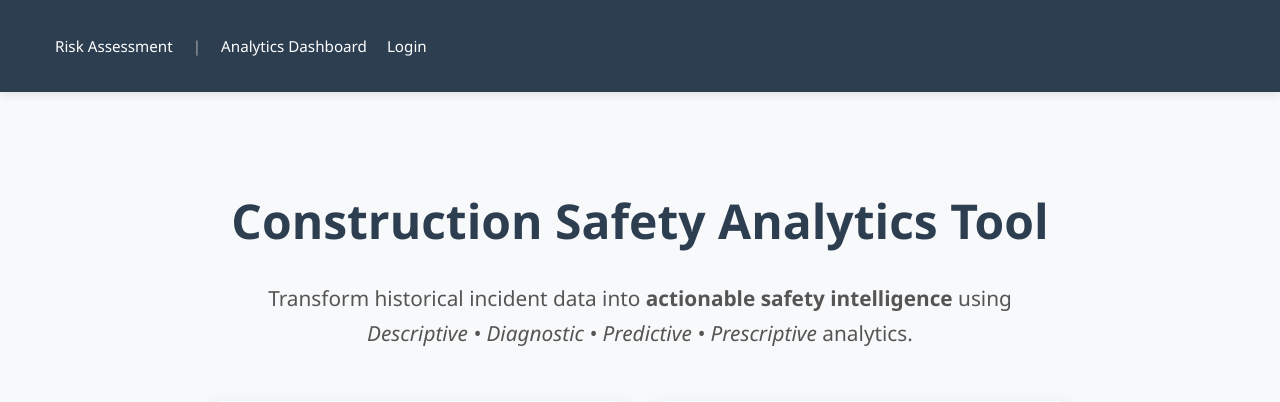
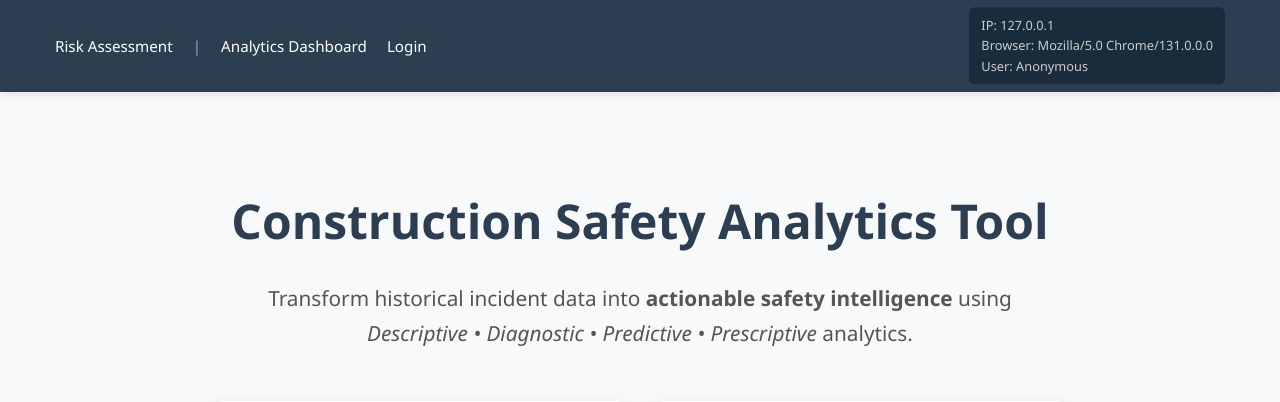
Before and after one commit to jim-kinter/csat-construction-safety-analytics-tool, a Django app: page / in a window 1280 px wide. Shown: the top 402 px of the page. Run offline with Django 5.2, Linux system fonts and the light colour scheme; data that the repository does not hold is empty.

```diff
--- a/csat_app/templates/base.html
+++ b/csat_app/templates/base.html
@@ -9,9 +9,9 @@
 </head>
 <body>
     <header>
-    <div class="container" style="display:flex; justify-content:space-between; align-items:center; flex-wrap:wrap; min-height:60px;">
+        <div class="container" style="position: relative; display:flex; justify-content:flex-start; align-items:center; flex-wrap:wrap; min-height:60px; padding-right: 15px;">
+            <!-- Navigation links (left side) -->
             <div style="display:flex; gap:20px; align-items:center; flex-wrap:wrap; font-size:0.95rem;">
-            <!-- Always visible -->
                 <a href="{% url 'risk_assessment' %}" style="color:white;">Risk Assessment</a>
                 <span style="color:#aaa;">|</span>
                 <a href="{% url 'analytics' %}" style="color:white;">Analytics Dashboard</a>
@@ -29,9 +29,15 @@
                         </button>
                     </form>
                 {% else %}
-                <!-- Optional: show login link when not logged in -->
                     <a href="{% url 'admin:login' %}" style="color:white;">Login</a>
                 {% endif %}
+            </div>
+
+            <!-- Session Info – pinned to far right edge -->
+            <div style="position: absolute; right: 15px; top: 50%; transform: translateY(-50%); font-size:0.8rem; color:#ccc; background:#1a2b3c; padding:8px 12px; border-radius:6px; white-space:nowrap; text-align:left;">
+                IP: {{ request.META.REMOTE_ADDR }}<br>
+                Browser: {{ request.META.HTTP_USER_AGENT|truncatechars:60 }}<br>
+                User: {% if user.is_authenticated %}{{ user.username }} (Authenticated){% else %}Anonymous{% endif %}
             </div>
         </div>
     </header>
--- a/csat_app/views.py
+++ b/csat_app/views.py
@@ -116,14 +116,14 @@ class RiskPredictionView(View):
         })
 
     def run_prediction(self, activity_name, equipment, height, month, state, crew):
-        # Load model and encoders (unchanged)
+        # Load model and encoders
         model = joblib.load('risk_model.joblib')
         le_weather = joblib.load('le_weather.joblib')
         le_equipment = joblib.load('le_equipment.joblib')
         le_severity = joblib.load('le_severity.joblib')
 
-        # Dummy weather based on month/state (expand later with real API)
-        weather = 'Hot' if month in ['June', 'July', 'August'] and state in ['TX', 'FL', 'AZ'] else 'Unknown'
+        # Dummy weather based on month/state
+        weather = 'Hot' if month in ['June', 'July', 'August'] and state in ['TX', 'FL', 'AZ', 'GA', 'LA'] else 'Clear'
 
         try:
             weather_enc = le_weather.transform([weather])[0]
@@ -132,35 +132,43 @@ class RiskPredictionView(View):
             weather_enc = 0
             equip_enc = 0
 
-        # Updated input with new features (dummy encoding for now)
-        # These add simple risk boosts – retrain model later to incorporate properly
-        height_risk = min(height / 30.0, 1.0)  # Normalize height (risk caps at 30ft+)
-        crew_risk = min((crew - 5) / 10.0, 1.0) if crew > 5 else 0  # Larger crews add risk
-        month_risk = 0.5 if month in ['June', 'July', 'August'] else 0  # Hot months
-        state_risk = 0.3 if state in ['TX', 'CA', 'FL'] else 0  # High-incident states
+        # Month number for model
+        month_map = {
+            'January': 1, 'February': 2, 'March': 3, 'April': 4,
+            'May': 5, 'June': 6, 'July': 7, 'August': 8,
+            'September': 9, 'October': 10, 'November': 11, 'December': 12
+        }
+        month_num = month_map.get(month.capitalize(), 6)  # default June
 
-        # MUST use the exact column names the model was trained on
-        input_df = pd.DataFrame({
-            'weather_enc': [weather_enc],
-            'equip_enc': [equip_enc]
-        })
+        # Safe input DataFrame (no chained assignment)
+        input_df = pd.DataFrame().assign(
+            weather_enc = [weather_enc],
+            equip_enc = [equip_enc],
+            month_enc = [month_num]
+        )
 
+        # Model prediction
         probas = model.predict_proba(input_df)[0]
         pred_class = model.predict(input_df)[0]
         severity = le_severity.inverse_transform([pred_class])[0]
 
-        # Boost base risk score with new factors
+        # Rule-based risk boost
+        height_risk = min(height / 30.0, 1.0)
+        crew_risk = min(max(crew - 5, 0) / 10.0, 1.0)
+        month_risk = 0.5 if month in ['June', 'July', 'August'] else 0.0
+        state_risk = 0.3 if state in ['TX', 'CA', 'FL', 'GA', 'LA'] else 0.0
+
         base_risk = max(probas)
         adjusted_risk = base_risk + (height_risk * 0.3) + (crew_risk * 0.2) + month_risk + state_risk
-        risk_score = min(adjusted_risk, 1.0)  # Cap at 1.0
+        risk_score = min(adjusted_risk, 1.0)
 
-        # Dynamic recommendations based on new factors
+        # Recommendations
         recommendations = []
         if height > 20:
             recommendations.append("100% fall protection / tie-off required")
         if height > 50:
             recommendations.append("Personal fall arrest system mandatory")
-        if month in ["Jun", "Jul", "Aug"] and state in ["TX", "FL", "AZ"]:
+        if month in ['June', 'July', 'August'] and state in ['TX', 'FL', 'AZ', 'GA', 'LA']:
             recommendations.append("Mandatory heat-illness prevention plan")
         if crew > 12:
             recommendations.append("Additional spotter/supervisor recommended")
@@ -169,7 +177,7 @@ class RiskPredictionView(View):
 
         rec_text = ' • '.join(recommendations) if recommendations else 'Standard precautions sufficient.'
 
-        # Update severity based on adjusted risk (optional override)
+        # Final severity override
         if risk_score > 0.7:
             severity = 'High'
         elif risk_score > 0.4:
@@ -178,9 +186,9 @@ class RiskPredictionView(View):
             severity = 'Low'
 
         return {
-            'risk_score': round(risk_score, 3),
-            'assessment': severity,  # renamed from 'severity' to match template
-            'predicted_incident': f"Predicted {severity} severity incident",  # dummy
+            'risk_score': float(risk_score),  # ← Python float for JSON serialization
+            'assessment': severity,
+            'predicted_incident': f"Predicted {severity} severity incident",
             'recommendation': rec_text
         }
 
@@ -202,40 +210,40 @@ class SimilarIncidentsView(View):
 # ----------------------------------------------------------------------
 @login_required
 def save_plan(request):
-    if request.method == "POST":
+    if request.method == 'POST':
+        plan_name = request.POST.get('plan_name', 'Untitled Plan')
         activities = request.session.get('draft_activities', [])
+
         if not activities:
-            messages.error(request, "Nothing to save.")
+            messages.error(request, "No activities to save.")
             return redirect('risk_assessment')
 
-        # THIS LINE IS THE ONLY ONE THAT WORKS
-        user = User.objects.get(username=request.user.username)
-
-        plan = SavedPlan.objects.create(
-            name=request.POST.get('plan_name', 'Untitled Plan'),
-            created_by=user,
+        # Save without requiring login — use session ID as identifier
+        SavedPlan.objects.create(
+            name=plan_name,
+            created_by=None,  # no user required
             activities_json=activities
         )
-        request.session['draft_activities'] = []
-        messages.success(request, f"Plan '{plan.name}' saved!")
-        return redirect('risk_assessment')
-    return redirect('risk_assessment')
+
+        messages.success(request, f"Plan '{plan_name}' saved successfully!")
+        request.session['draft_activities'] = []  # clear draft after save
+
+    return redirect('my_plans')
 
 @login_required
 def my_plans(request):
-    user = User.objects.get(username=request.user.username)
-    plans = SavedPlan.objects.filter(created_by=user).order_by('-created_at')
-    return render(request, 'csat_app/my_plans.html', {'plans': plans})
+    draft_activities = request.session.get('draft_activities', [])
+
+    saved_plans = SavedPlan.objects.filter(created_by=request.user).order_by('-created_at')
+
+    return render(request, 'csat_app/my_plans.html', {
+        'activities': draft_activities,
+        'saved_plans': saved_plans,
+    })
 
 @login_required
 def load_plan(request, plan_id):
-    try:
-        user = User.objects.get(id=request.user.id)
-    except (User.DoesNotExist, AttributeError):
-        messages.error(request, "Authentication error.")
-        return redirect('landing')
-
-    plan = get_object_or_404(SavedPlan, id=plan_id, created_by=user)
+    plan = get_object_or_404(SavedPlan, id=plan_id, created_by=request.user)
     request.session['draft_activities'] = plan.activities_json
     messages.success(request, f"Plan '{plan.name}' loaded!")
     return redirect('risk_assessment')
```
Also changed, not shown: csat_app/models.py (+4 -4 lines), CONTRIBUTING.md (renamed from CONTRIBUTNG.md), csat_app/static/csat_app/css/style.css (line endings or trailing spaces). Lines whose indentation alone changed are shown as unchanged.
